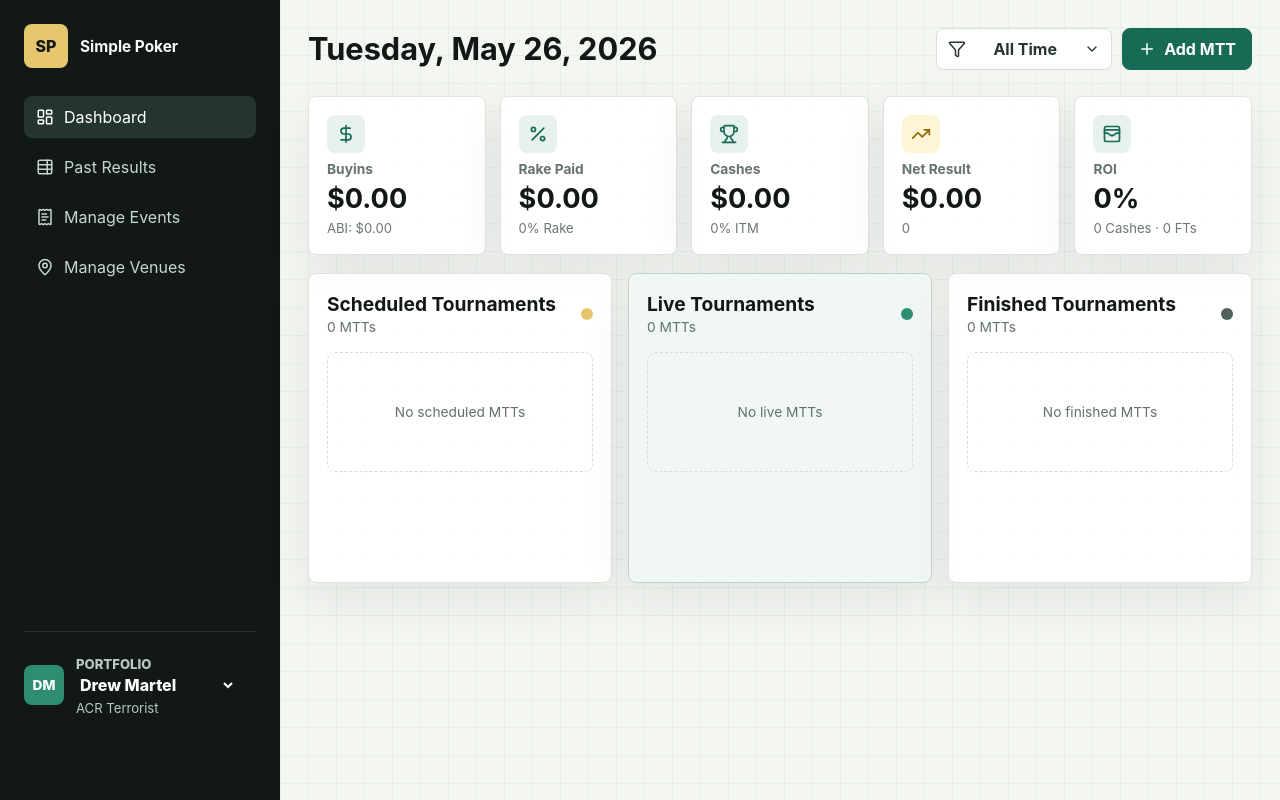
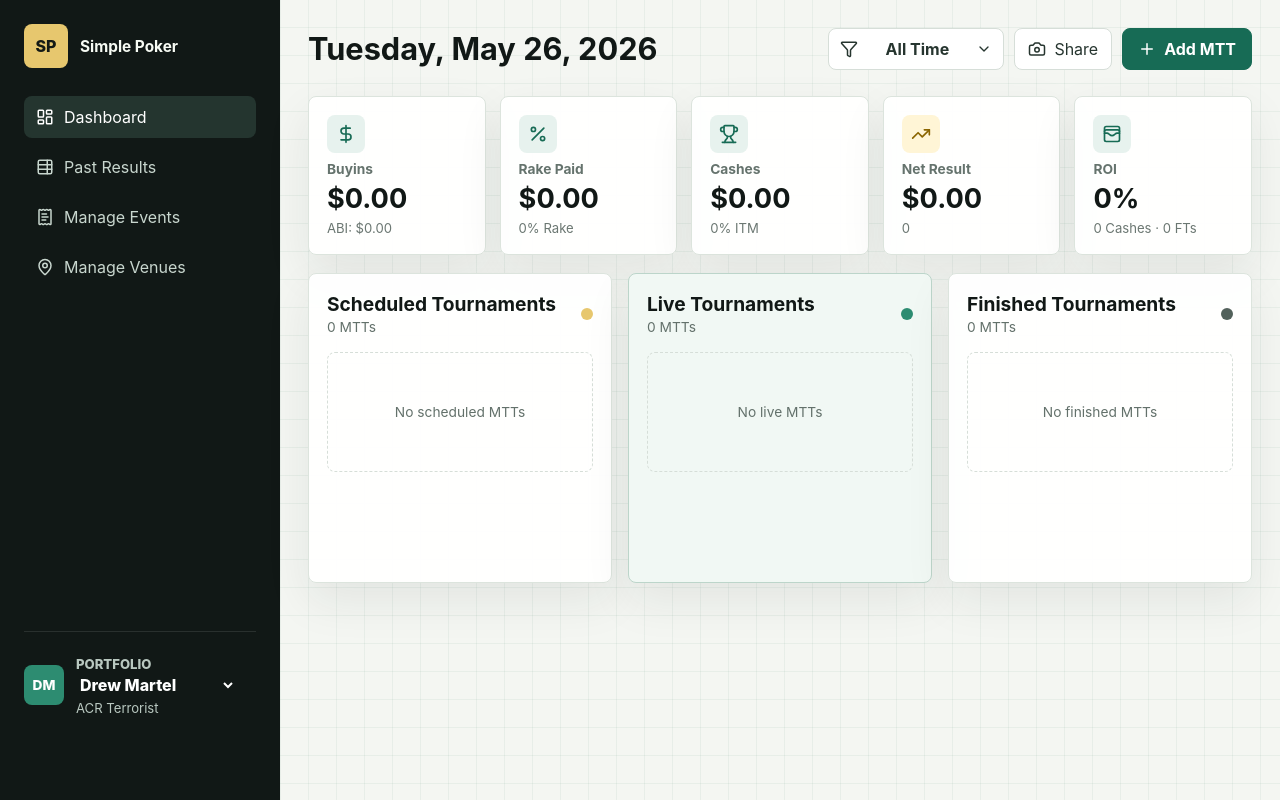
Before and after one commit to TannerJW22/simple-poker, a React (Vite) app: page / in a window 1280 px wide. Built offline with nearby package versions, Linux system fonts and the light colour scheme.

Commit message:
Add dashboard screenshot sharing

```diff
--- a/package.json
+++ b/package.json
@@ -9,9 +9,10 @@
     "preview": "vite preview --host 127.0.0.1"
   },
   "dependencies": {
+    "html2canvas": "^1.4.1",
+    "lucide-react": "^0.544.0",
     "react": "^19.1.1",
-    "react-dom": "^19.1.1",
-    "lucide-react": "^0.544.0"
+    "react-dom": "^19.1.1"
   },
   "devDependencies": {
     "@vitejs/plugin-react": "^5.0.4",
--- a/src/App.jsx
+++ b/src/App.jsx
@@ -1,6 +1,7 @@
 import { useEffect, useMemo, useState } from "react";
 import {
   CalendarDays,
+  Camera,
   ChevronDown,
   DollarSign,
   FileSpreadsheet,
@@ -204,6 +205,7 @@ function App() {
   const [searchTerm, setSearchTerm] = useState("");
   const [editingResult, setEditingResult] = useState(null);
   const [dashboardRange, setDashboardRange] = useState("all");
+  const [isSharingSnapshot, setIsSharingSnapshot] = useState(false);
 
   const todayLabel = useMemo(
     () =>
@@ -283,6 +285,46 @@ function App() {
   function handleAddMtt() {
     setEditingResult(null);
     setScreen("entry");
+  }
+
+  async function handleShareSnapshot() {
+    setIsSharingSnapshot(true);
+    try {
+      const { default: html2canvas } = await import("html2canvas");
+      const canvas = await html2canvas(document.body, {
+        backgroundColor: "#f4f6f2",
+        height: window.innerHeight,
+        scale: Math.min(window.devicePixelRatio || 1, 2),
+        width: window.innerWidth,
+        windowHeight: document.documentElement.scrollHeight,
+        windowWidth: document.documentElement.scrollWidth,
+        x: window.scrollX,
+        y: window.scrollY,
+      });
+      const blob = await new Promise((resolve) => canvas.toBlob(resolve, "image/png"));
+      if (!blob) return;
+
+      const file = new File([blob], `simple-poker-${toDateInputValue(new Date())}.png`, {
+        type: "image/png",
+      });
+
+      if (navigator.canShare?.({ files: [file] })) {
+        await navigator.share({
+          files: [file],
+          title: "Simple Poker Dashboard",
+        });
+        return;
+      }
+
+      const downloadUrl = URL.createObjectURL(blob);
+      const link = document.createElement("a");
+      link.href = downloadUrl;
+      link.download = file.name;
+      link.click();
+      URL.revokeObjectURL(downloadUrl);
+    } finally {
+      setIsSharingSnapshot(false);
+    }
   }
 
   function handleCreateOption(type, name) {
@@ -411,6 +453,17 @@ function App() {
                 </select>
                 <ChevronDown size={16} />
               </label>
+            )}
+            {screen === "dashboard" && (
+              <button
+                className="secondary-button"
+                disabled={isSharingSnapshot}
+                onClick={handleShareSnapshot}
+                type="button"
+              >
+                <Camera size={18} />
+                <span>{isSharingSnapshot ? "Sharing..." : "Share"}</span>
+              </button>
             )}
             {screen !== "entry" && (
               <button className="primary-button" onClick={handleAddMtt} type="button">
--- a/src/styles.css
+++ b/src/styles.css
@@ -291,6 +291,11 @@ h2 {
   background: #ffffff;
   color: #26352f;
   border-color: #d6ded8;
+}
+
+.secondary-button:disabled {
+  cursor: not-allowed;
+  opacity: 0.55;
 }
 
 .text-button {
```
Also changed, not shown: 2 other files (tests, documents, lock files or other folders).
